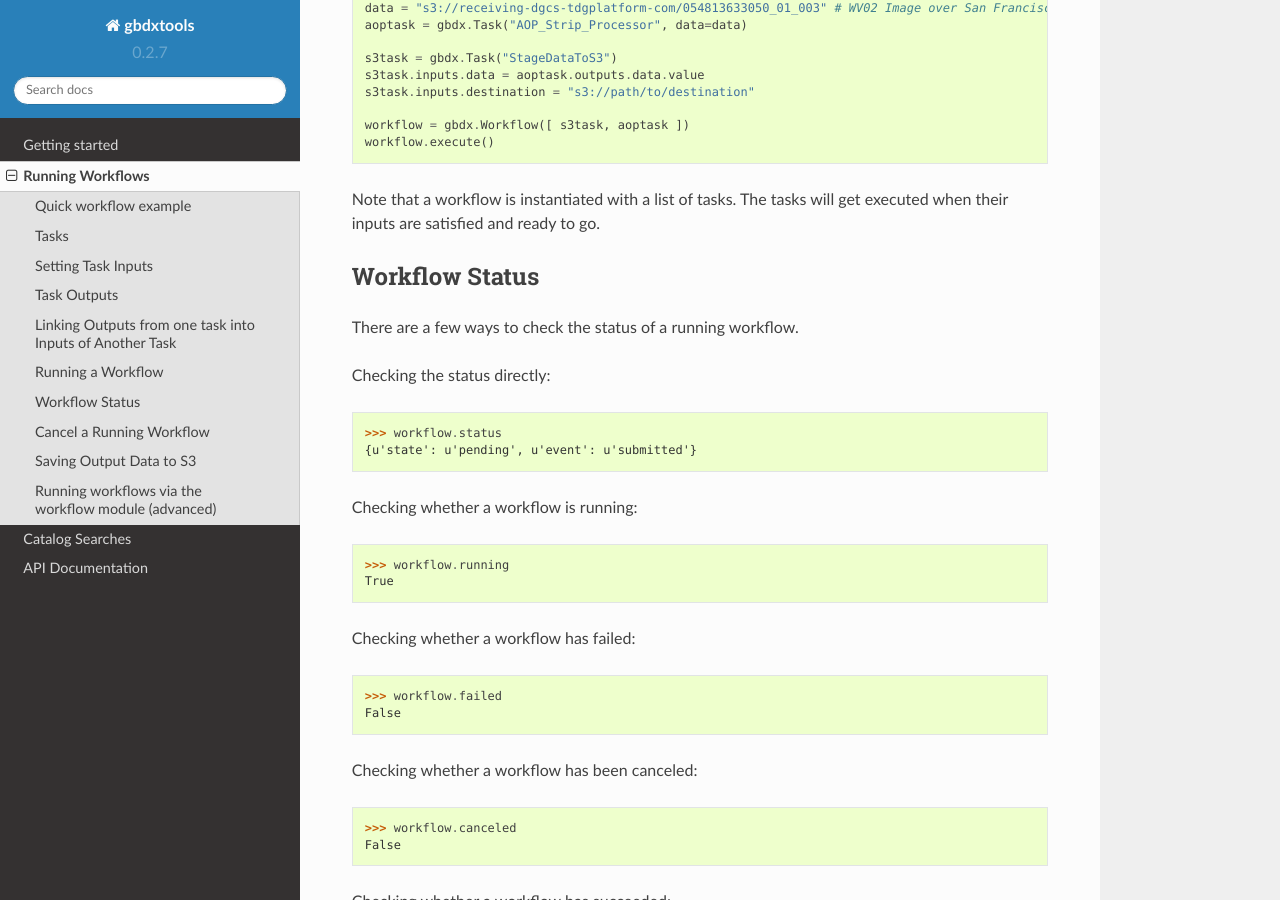
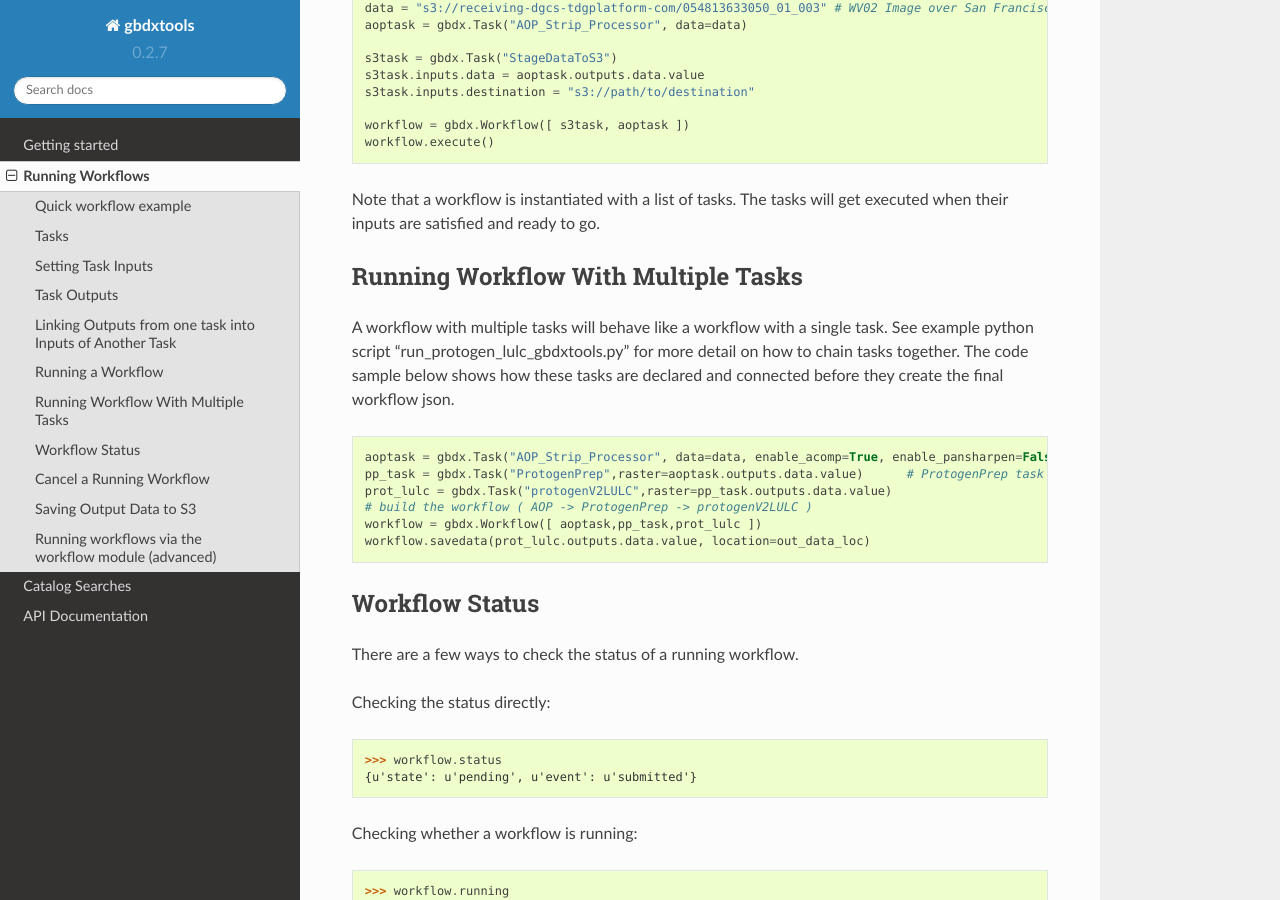
Before and after one commit to DigitalGlobe/gbdxtools, a Sphinx documentation site: the page built from docs/running_workflows.rst, in a window 1280 px wide and 900 px high, scrolled down 2490 px. Built offline with Sphinx 7.4.7 and the Read the Docs theme 2.0.0, drawn with Linux system fonts in a browser that asks for light colours.

Commit message:
Added docs for the example workflow script

```diff
--- a/docs/running_workflows.rst
+++ b/docs/running_workflows.rst
@@ -140,6 +140,20 @@ A workflow is just a set of tasks with inputs and outputs linked appropriately.
     workflow.execute()
 
 Note that a workflow is instantiated with a list of tasks.  The tasks will get executed when their inputs are satisfied and ready to go.
+
+Running Workflow With Multiple Tasks
+-----------------------
+
+A workflow with multiple tasks will behave like a workflow with a single task. See example python script "run_protogen_lulc_gbdxtools.py" for more detail on how to chain tasks together.  The code sample below shows how these tasks are declared and connected before they create the final workflow json.
+
+.. code-block:: python
+
+    aoptask = gbdx.Task("AOP_Strip_Processor", data=data, enable_acomp=True, enable_pansharpen=False,enable_dra=False,bands='MS')
+    pp_task = gbdx.Task("ProtogenPrep",raster=aoptask.outputs.data.value)      # ProtogenPrep task is used to get AOP output into proper format for protogen task
+    prot_lulc = gbdx.Task("protogenV2LULC",raster=pp_task.outputs.data.value)
+    # build the workflow ( AOP -> ProtogenPrep -> protogenV2LULC )
+    workflow = gbdx.Workflow([ aoptask,pp_task,prot_lulc ])
+    workflow.savedata(prot_lulc.outputs.data.value, location=out_data_loc)
 
 
 Workflow Status
```
